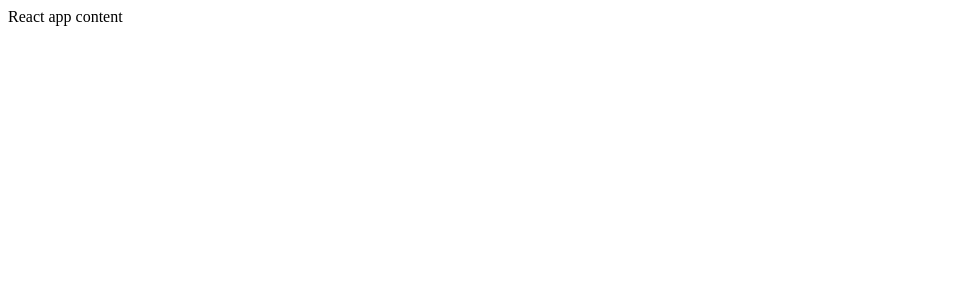
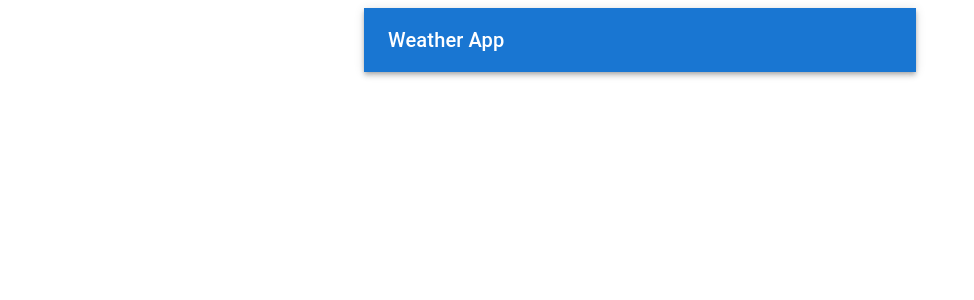
Before and after one commit to DimaNakonechniy/weather-app, a React (Create React App) app: page / in a window 1280 px wide. Shown: the top 300 px of the page, without its empty margins (0-974 px from the left). Built offline with nearby package versions, Linux system fonts and the light colour scheme.

Commit message:
Added Material UI library, updated main App component

```diff
--- a/package.json
+++ b/package.json
@@ -3,6 +3,9 @@
   "version": "0.1.0",
   "private": true,
   "dependencies": {
+    "@emotion/react": "^11.9.0",
+    "@emotion/styled": "^11.8.1",
+    "@mui/material": "^5.8.3",
     "@testing-library/jest-dom": "^5.14.1",
     "@testing-library/react": "^13.0.0",
     "@testing-library/user-event": "^13.2.1",
--- a/src/App.tsx
+++ b/src/App.tsx
@@ -1,3 +1,18 @@
-const App = () => <div className="App">React app content</div>;
+import Container from "@mui/material/Container";
+import AppBar from "@mui/material/AppBar";
+import Toolbar from "@mui/material/Toolbar";
+import Typography from "@mui/material/Typography";
+
+const App = () => (
+  <Container maxWidth="sm">
+    <AppBar position="static">
+      <Toolbar>
+        <Typography variant="h6" component="h1">
+          Weather App
+        </Typography>
+      </Toolbar>
+    </AppBar>
+  </Container>
+);
 
 export default App;
```
Also changed, not shown: 1 other file (tests, documents, lock files or other folders).
